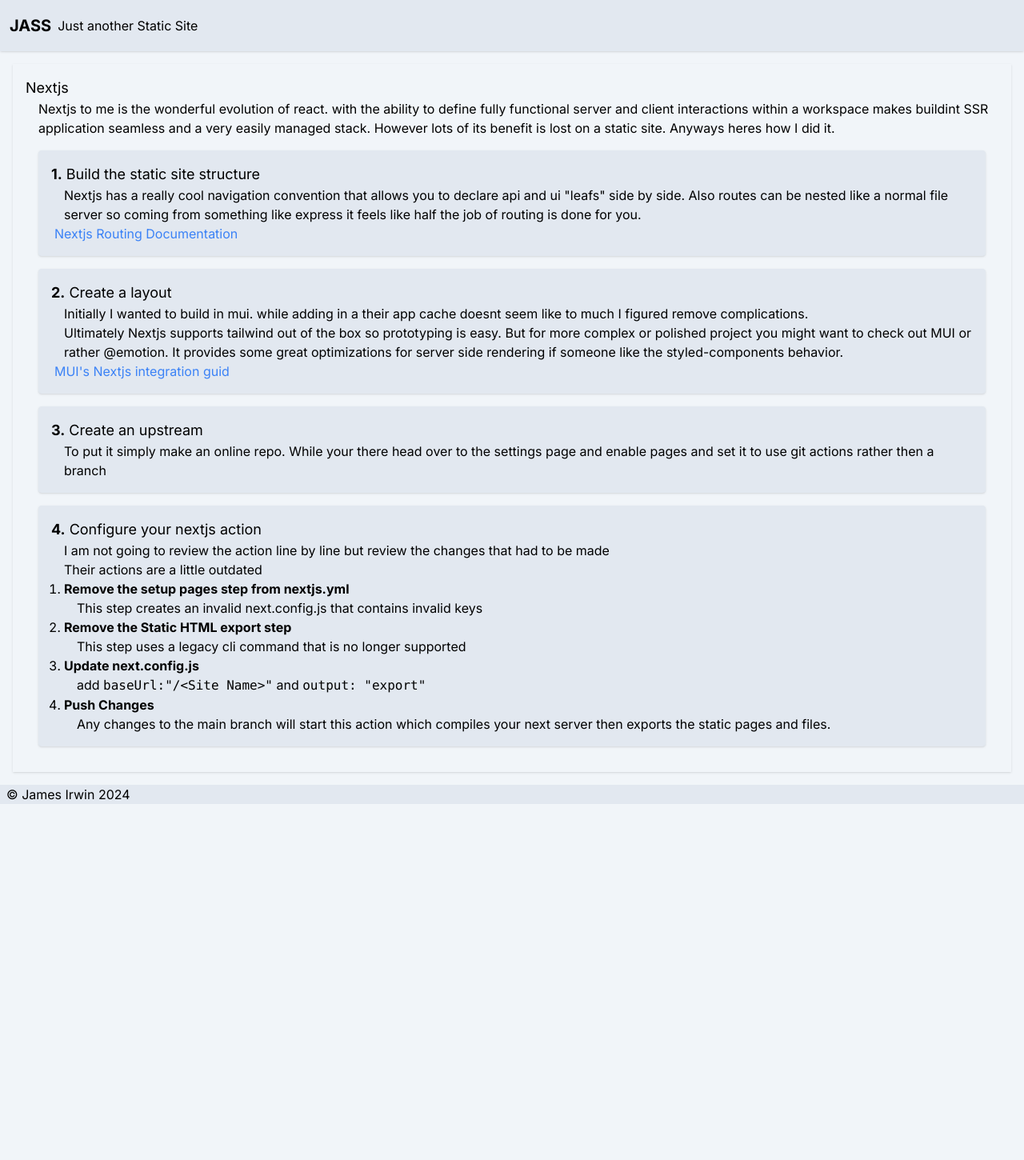
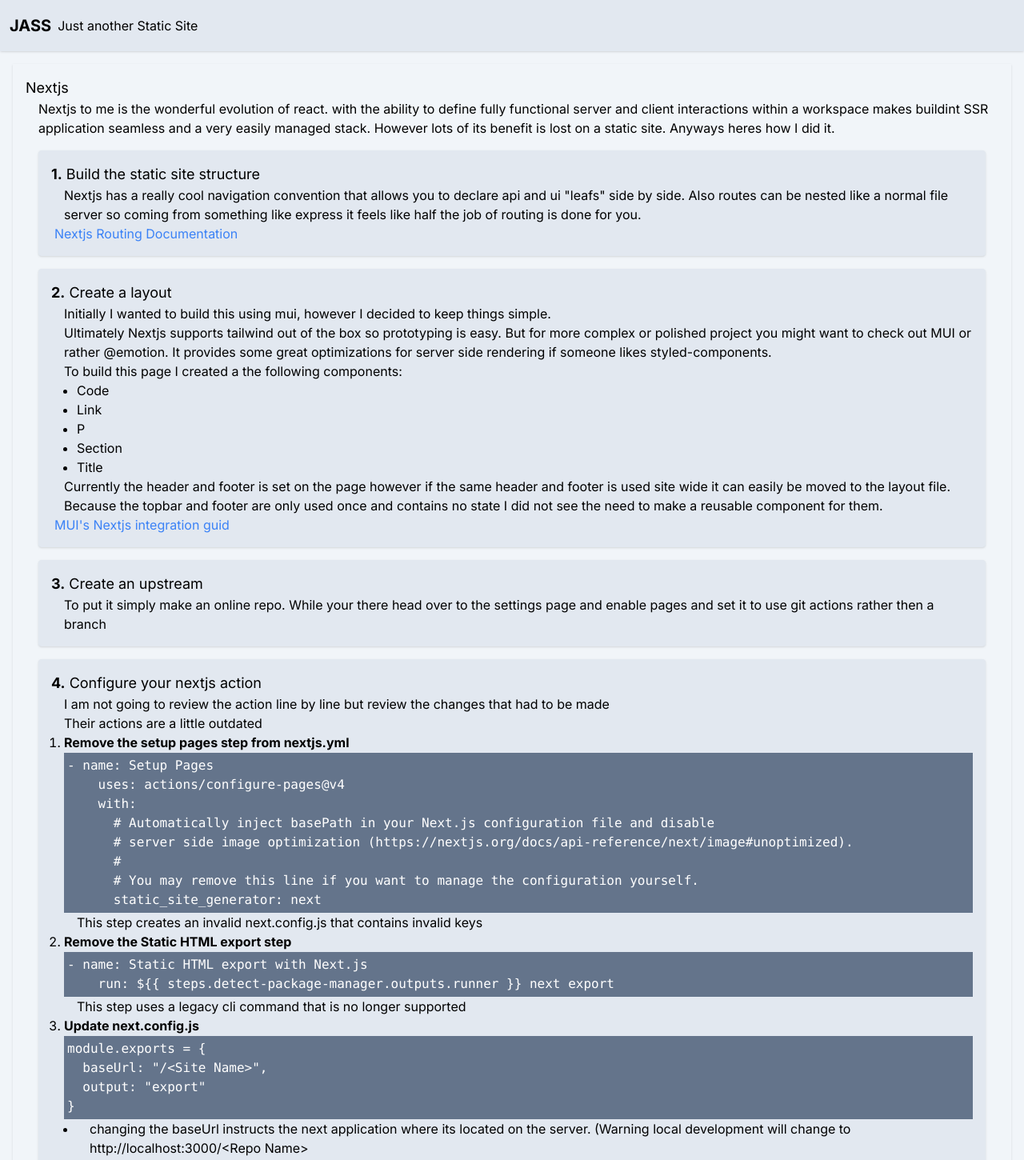
Before and after one commit to IrwinJames-FS/static-site, a Next.js app: page /static-site/ in a window 1280 px wide. Shown: the top 1450 px of the page at 80% size. Before the commit the page ends 1005 px from the top, so only its background shows below. Built offline with nearby package versions, Linux system fonts and the light colour scheme.

Commit message:
Added some more descriptive steps

```diff
--- a/src/app/page.tsx
+++ b/src/app/page.tsx
@@ -1,4 +1,4 @@
-import { Link, P, Section, Title } from "@/components";
+import { Code, Link, P, Section, Title } from "@/components";
 
 
 export default function Home() {
@@ -21,8 +21,17 @@
 
         <Section>
           <Title step={2} title="Create a layout"/>
-          <P>Initially I wanted to build in mui. while adding in a their app cache doesnt seem like to much I figured remove complications.</P>
-          <P>Ultimately Nextjs supports tailwind out of the box so prototyping is easy. But for more complex or polished project you might want to check out MUI or rather @emotion. It provides some great optimizations for server side rendering if someone like the styled-components behavior.</P>
+          <P>Initially I wanted to build this using mui, however I decided to keep things simple.</P>
+          <P>Ultimately Nextjs supports tailwind out of the box so prototyping is easy. But for more complex or polished project you might want to check out MUI or rather @emotion. It provides some great optimizations for server side rendering if someone likes styled-components.</P>
+          <P>To build this page I created a the following components:</P>
+          <ul className="list-disc pl-8">
+            <li>Code</li>
+            <li>Link</li>
+            <li>P</li>
+            <li>Section</li>
+            <li>Title</li>
+          </ul>
+          <P>Currently the header and footer is set on the page however if the same header and footer is used site wide it can easily be moved to the layout file. Because the topbar and footer are only used once and contains no state I did not see the need to make a reusable component for them. </P>
           <Link href="https://mui.com/material-ui/integrations/nextjs/">MUI&#39;s Nextjs integration guid</Link>
         </Section>
 
@@ -38,15 +47,43 @@
           <ul className="list-decimal pl-4">
             <li>
               <b>Remove the setup pages step from nextjs.yml</b>
+              <Code>
+{`- name: Setup Pages
+    uses: actions/configure-pages@v4
+    with:
+      # Automatically inject basePath in your Next.js configuration file and disable
+      # server side image optimization (https://nextjs.org/docs/api-reference/next/image#unoptimized).
+      #
+      # You may remove this line if you want to manage the configuration yourself.
+      static_site_generator: next`}
+              </Code>
               <P>This step creates an invalid next.config.js that contains invalid keys</P>
             </li>
             <li>
               <b>Remove the Static HTML export step</b>
+              <Code>
+{`- name: Static HTML export with Next.js
+    run: \$\{\{ steps.detect-package-manager.outputs.runner \}\} next export`}
+              </Code>
               <P>This step uses a legacy cli command that is no longer supported</P>
             </li>
             <li>
               <b>Update next.config.js</b>
-              <P>add <code>baseUrl:&#34;/&lt;Site Name&gt;&#34;</code> and <code>output: &#34;export&#34;</code></P>
+              <Code>
+{`module.exports = {
+  baseUrl: "/<Site Name>",
+  output: "export"
+}`}
+              </Code>
+              <ul className="list-disc pl-4">
+                <li>
+                  <P>changing the baseUrl instructs the next application where its located on the server. (Warning local development will change to {`http://localhost:3000/<Repo Name>`}</P>
+                </li>
+                <li>
+                  <P>adding the export flag will build the nextjs application and export the static pages</P>
+                </li>
+              </ul>
+
             </li>
             <li>
               <b>Push Changes</b>
--- /dev/null
+++ b/src/components/Code.tsx
@@ -0,0 +1,7 @@
+import { FC } from "react";
+import { ParentElement } from "./types";
+
+
+export const Code: FC<ParentElement> = ({children}) => (<code>
+	<pre className="bg-slate-500 text-white p-1 font-mono">{children}</pre>
+</code>);
--- a/src/components/index.ts
+++ b/src/components/index.ts
@@ -1,3 +1,4 @@
+export * from "./Code";
 export * from "./Link";
 export * from "./P";
 export * from "./Section";
```
